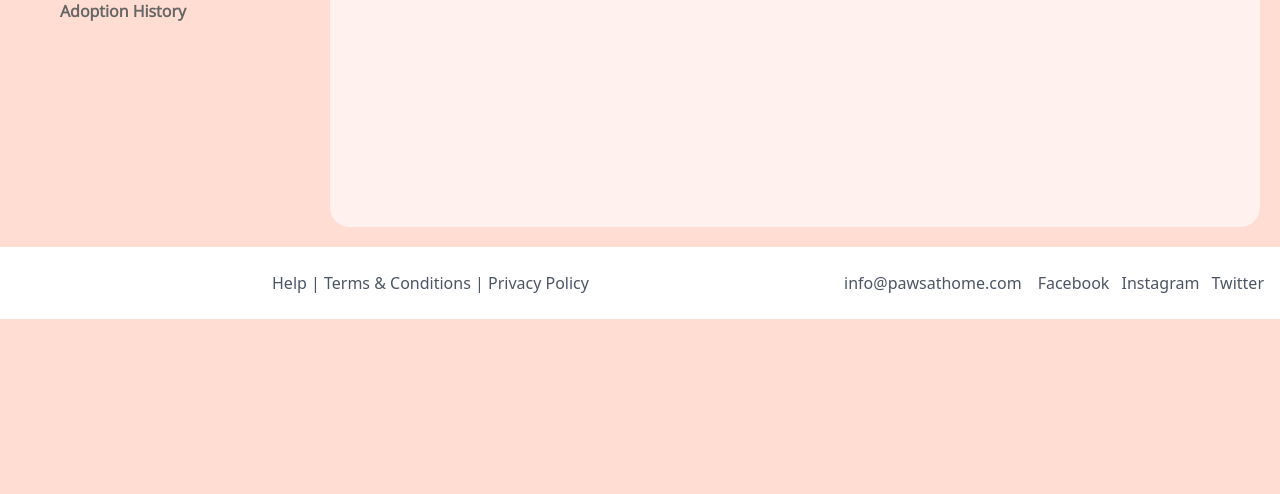
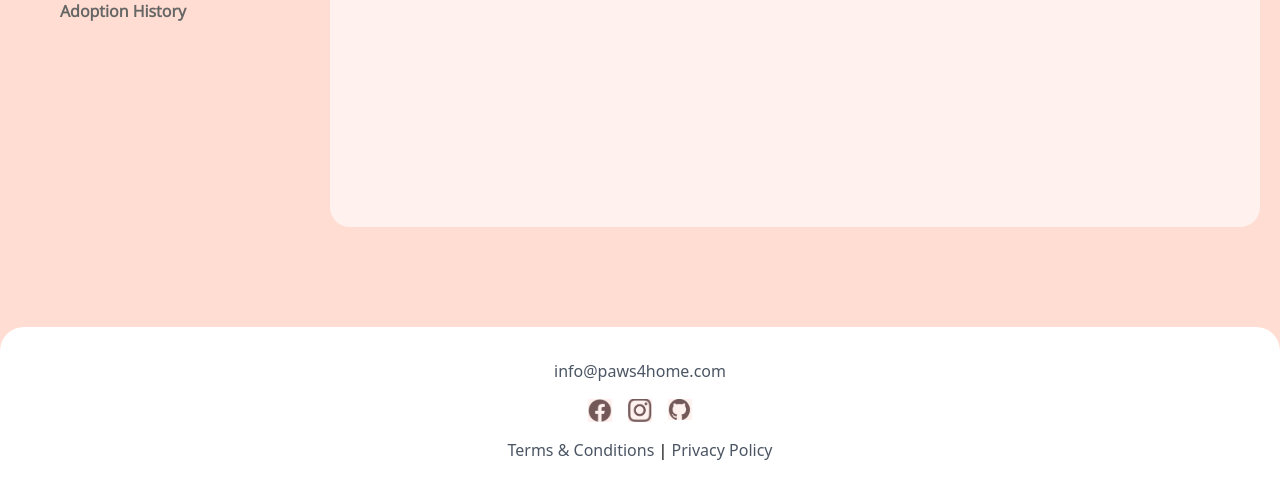
Before and after one commit to aizernere/PawsForHome, a Django app: page /userdashboard/ in a window 1280 px wide. Shown: the part 455-949 px from the top of the page. Before the commit the page ends 774 px from the top, so only its background shows below. Run offline with Django 5.2, Linux system fonts and the light colour scheme; a user stored in the database is signed in; data comes from the database, SQL or seed files in the repository; parts of the project's set-up code (start-up, migrations or seed data) failed here and were passed over; some libraries are stand-ins or nearby versions.

Commit message:
ambot ani hehe

```diff
--- a/PawsForHome/main/static/css/profile.css
+++ b/PawsForHome/main/static/css/profile.css
@@ -35,6 +35,8 @@
 
 .edit h2{
     margin: 0 0 30px;
+    font-size: large;
+    font-weight: 900;
 }
 
 .edit form{
--- a/PawsForHome/main/templates/home.html
+++ b/PawsForHome/main/templates/home.html
@@ -7,7 +7,7 @@
     <title>Paws for Home</title>
     <script src="https://cdn.tailwindcss.com"></script>
 </head>
-<body class="bg-[#FFDDD2] min-h-screen p-4">
+<body class="bg-[#FFDDD2] min-h-screen p-0 pt-4">
     <div class="flex justify-center items-center mb-4">
         <img src="{% static 'images/headerGif.gif' %}" alt="Paws for Home Header" class="w-1/3 max-w-3xl rounded-[24px] mb-4">
     </div>
@@ -114,7 +114,7 @@
 
 </body>
 <!-- Footer -->
-<footer class="bg-white py-8 mt-20 w-full rounded-t-[24px]">
+<footer class="bg-white py-8 m-0 mt-20 w-full rounded-t-[24px]">
     <div class="container mx-auto text-center">
         <p class="text-gray-600 mb-4">info@paws4home.com</p>
         <div class="social-icons flex justify-center space-x-4 mb-4">
--- a/PawsForHome/main/templates/index.html
+++ b/PawsForHome/main/templates/index.html
@@ -65,7 +65,7 @@
 
     {% block contents %}
     {% endblock contents %}
-    <footer class="bg-white w-full py-6 pl-64">
+    {% comment %} <footer class="bg-white w-full py-6 pl-64">
         <div class="max-w-6xl mx-auto flex justify-between px-4">
           <p class="text-gray-600">Help | Terms & Conditions | Privacy Policy</p>
           <div class="flex space-x-4">
@@ -77,6 +77,18 @@
             </div>
           </div>
         </div>
-      </footer>
+      </footer> {% endcomment %}
+      <footer class="bg-white py-8 m-0 mt-20 w-full rounded-t-[24px]">
+        <div class="container mx-auto text-center">
+            <p class="text-gray-600 mb-4">info@paws4home.com</p>
+            <div class="social-icons flex justify-center space-x-4 mb-4">
+                <a href="#"><img src="{% static 'images/facebookpic.png' %}" alt="Facebook" class="w-6"></a>
+                <a href="#"><img src="{% static 'images/instagrampic.png' %}" alt="Instagram" class="w-6"></a>
+                <a href="#"><img src="{% static 'images/githubpic.png' %}" alt="GitHub" class="w-6"></a>
+            </div>
+            <p><a href="#" class="text-gray-600 hover:text-gray-800">Terms & Conditions</a> | <a href="#" class="text-gray-600 hover:text-gray-800">Privacy Policy</a></p>
+        </div>
+    </footer>
+    </html>
 </body>
 </html>
--- a/PawsForHome/main/templates/navbar/message.html
+++ b/PawsForHome/main/templates/navbar/message.html
@@ -5,7 +5,7 @@
 {% load static %}
 <link rel="stylesheet" href="{% static 'css/landing_page.css' %}">
 
-<div class="flex h-[calc(100vh-110px)] overflow-hidden">
+<div class="flex h-[calc(100vh-110px)] overflow-hidden m-4">
     <!-- Conversations List -->
     <div class="md:w-1/3 w-full p-4 overflow-y-auto h-full">
         <h2 class="text-lg font-bold mb-4">Conversations</h2>
--- a/PawsForHome/main/templates/userdashboard.html
+++ b/PawsForHome/main/templates/userdashboard.html
@@ -87,7 +87,13 @@
                                         <img src="{{ op.image.url }}" alt="{{ op.name }}" class="pet-image">
                                         <div class="pet-info">
                                             <h3 class="pet-name">{{ op.name }}</h3>
-                                            <p class="pet-age">{{ op.age }} years old</p>
+                                            <p class="pet-age">
+                                                {% if op.age_years > 0 %}
+                                                    {{ op.age_years }} years{% if op.age_months > 0 %} and {{ op.age_months }} months{% endif %} old
+                                                {% else %}
+                                                    {{ op.age_months }} months old
+                                                {% endif %}
+                                            </p>
                                             <span class="pet-type">{{ op.type }}</span>
                                         </div>
                                     </div>
```
Also changed, not shown: PawsForHome/main/templates/user_dashboard/adoption_history.html (+7 -1 lines), PawsForHome/main/templates/user_dashboard/favorites.html (+7 -1 lines), PawsForHome/main/templates/user_dashboard/requests.html (+7 -1 lines), PawsForHome/media/pets/02740050.jpg (added), PawsForHome/media/pets/433861649_2194313090929083_5436622128655873199_n_OeW4XDo.jpg (added).
